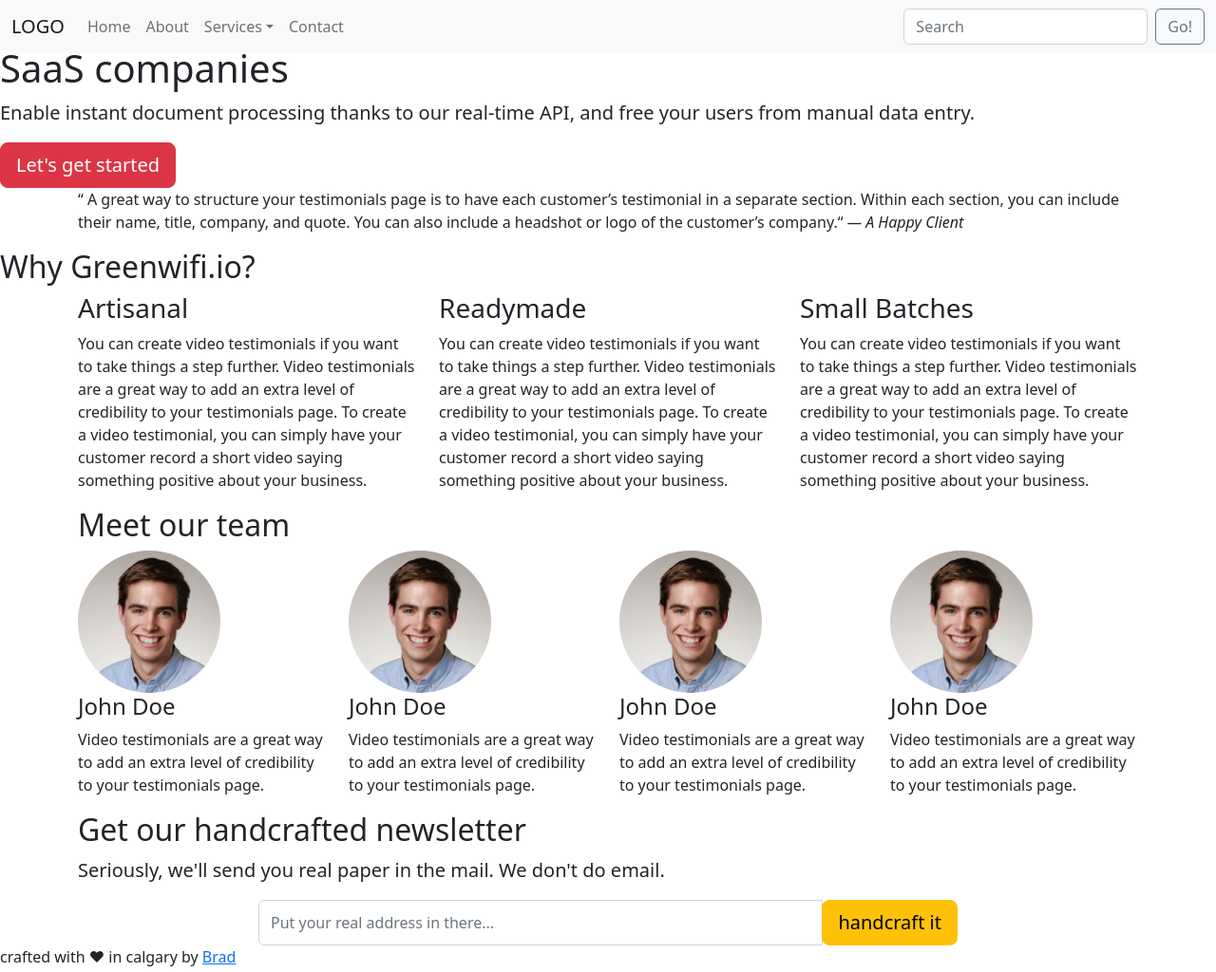
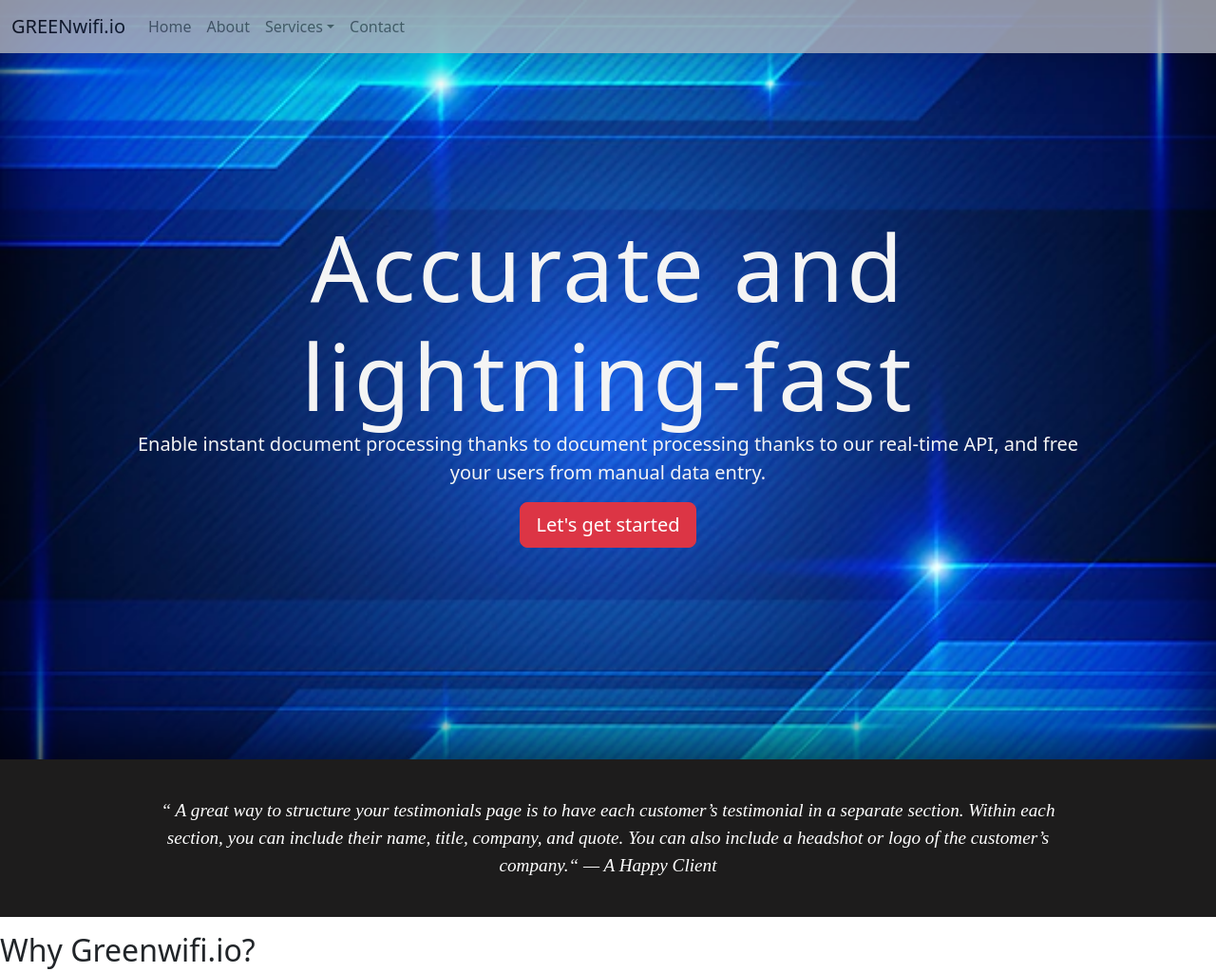
Before and after one commit to cdorce/template-website-with-bootstrap.github.io, a plain HTML site: page index.html in a window 1280 px wide. Shown: the top 1024 px of the page at 95% size. Drawn offline with nearby package versions, Linux system fonts and the light colour scheme.

Commit message:
hero-styled-2

```diff
--- a/index.html
+++ b/index.html
@@ -13,11 +13,11 @@
 </head>
 <body>
     <!--NAVBAR-->
-    <div class="navbar navbar-expand-lg bg-light fixed-top">
+    <div class="navbar navbar-expand-lg fixed-top">
 
         <div class="container-fluid">
 
-                <a class="navbar-brand" href="#">LOGO</a>
+                <a class="navbar-brand" href="#">GREENwifi.io</a>
                 <button class="navbar-toggler" type="button" data-bs-toggle="collapse"
                     data-bs-target="#navbarNav">
                     <span class="navbar-toggler-icon" ></span>
@@ -40,10 +40,7 @@
                     </li>
                     <li class="nav-item"><a class="nav-link" href="#">Contact</a> </li>
                 </ul>
-                <form class="d-flex"  role="search">
-                    <input class="form-control me-2" area-label="Search" placeholder="Search" type="search" name="" id="">
-                    <button class="btn btn-outline-secondary" >Go!</button>
-                </form>
+
             </div>
 
 
@@ -53,8 +50,8 @@
 
     <div class="cover">
         <div class="cover-text">
-            <h1>Accurate and lightning-fast document parsing API for fast-growing SaaS companies</h1>
-            <p class="lead" >Enable instant document processing thanks to our real-time API, and free your users from manual data entry.</p>
+            <h1>Accurate and lightning-fast</h1>
+            <p class="lead" >Enable instant document processing thanks to document processing thanks to  our real-time API, and free your users from manual data entry.</p>
             <a href="#why-us" role="button" class="btn btn-danger btn-lg ">Let's get started</a>
         </div>
 
--- a/style.scss
+++ b/style.scss
@@ -1,7 +1,56 @@
+
+html, body, .cover {
+    height: 100%;
+    font-size: 16px;
+}
 
 
+
+.navbar-expand-lg {
+    background-color: rgb(178, 182, 192);
+    opacity: 0.8;
+
+}
+
+.cover{
+
+    background: url('hero.webp') top left no-repeat;
+    background-size: cover;
+    display: flex;
+    width: 100%;
+    align-items: center;
+    text-align: center;
+    padding: 0 10%;
+    box-shadow: inset 0 0 100px #000;
+}
+
+.cover-text {
+    color: #f4f4f4;
+
+& h1 {
+    margin: 0;
+    font-size: 6rem;
+    letter-spacing: 3px;
+}
+
+}
 
 .img-circle {
     border-radius:80%;
     width: 150px;
 }
+
+.testimonial {
+    background-color: rgb(29, 28, 28);
+}
+blockquote {
+    border: 0;
+    margin: 0;
+    font-family: 'Times New Roman', Times, serif;
+    font-style: italic;
+    color: white;
+    font-size: larger;
+    padding: 2.5rem 3.5rem;
+    text-align: center;
+
+}
```
Also changed, not shown: hero.webp (added), style.css, 1 other file.
